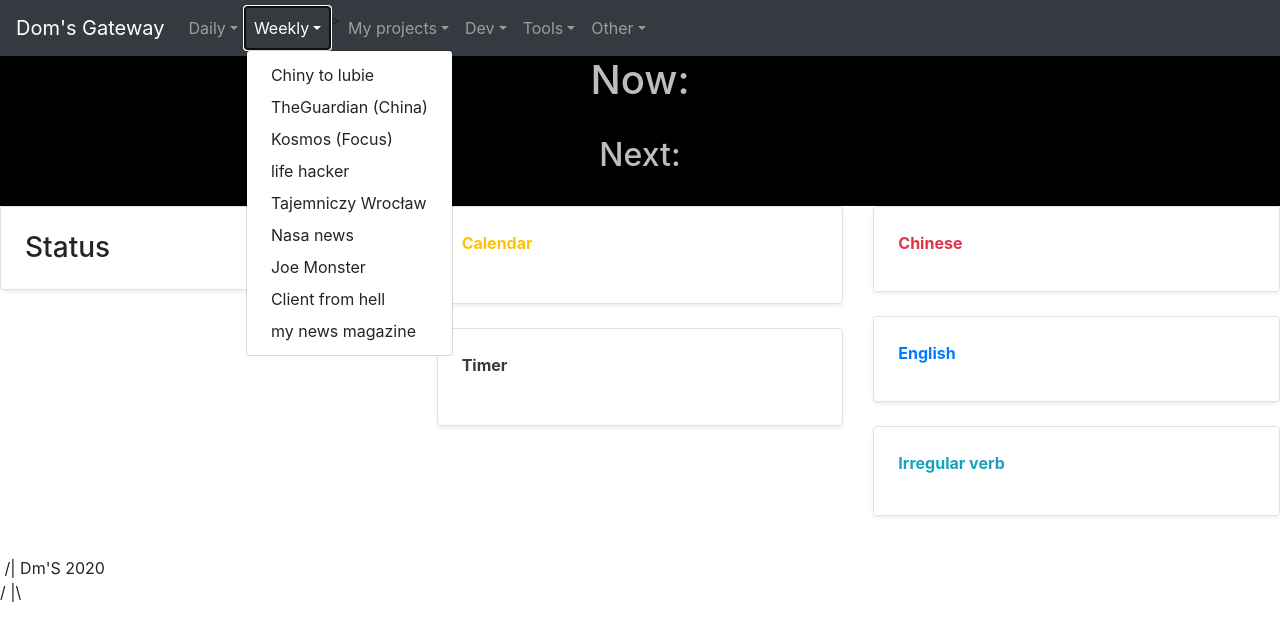
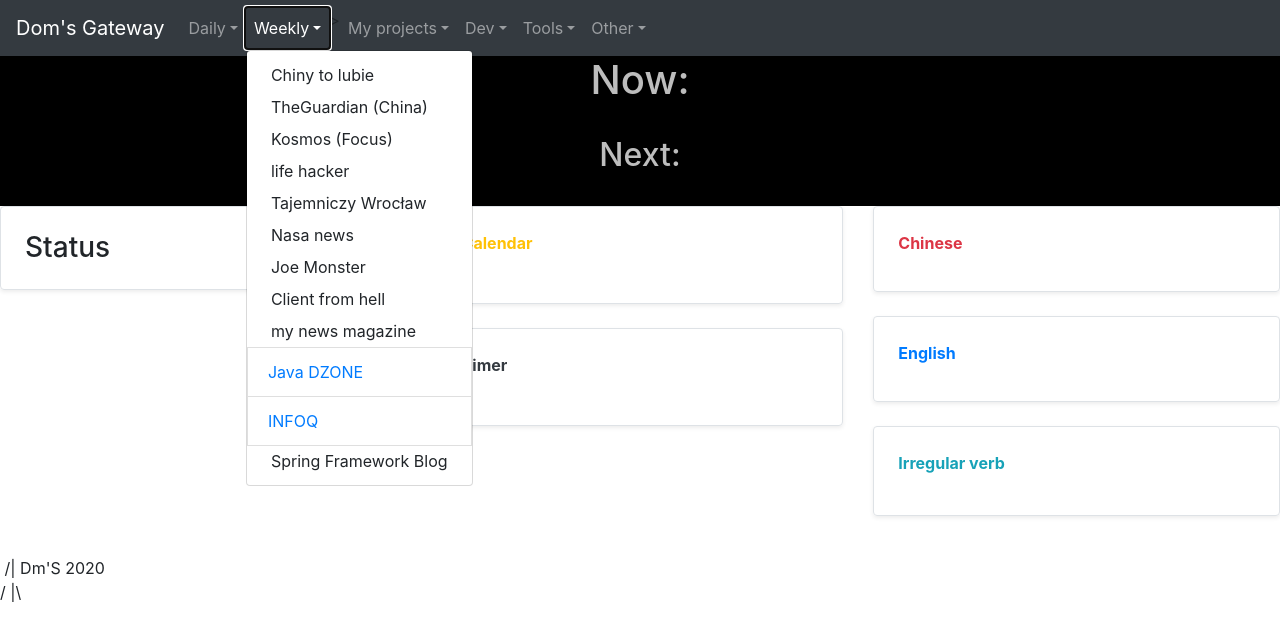
Before and after one commit to pastorcmentarny/denva, a Flask app: template src/templates/gateway.html in a window 1280 px wide, after a click on "Weekly". Shown: the top 641 px of the page. Run offline with Flask 2, Linux system fonts and the light colour scheme; the template is opened without the code that fills it, so the values that code supplies are empty; parts of the project's set-up code (start-up, migrations or seed data) failed here and were passed over; some libraries are stand-ins or nearby versions.

Commit message:
update pages in gateway

```diff
--- a/src/templates/gateway.html
+++ b/src/templates/gateway.html
@@ -48,7 +48,6 @@
                     <a href="http://railnews.co.uk/news/" class="dropdown-item">Rail News</a>
                     <a href="https://www.cooltura24.co.uk/wiadomosci" class="dropdown-item">Coolturas</a>
                     <a href="https://goniec.com/wiadomosci/wielka-brytania" class="dropdown-item">Goniec</a>
-                    <a href="https://spring.io/blog" class="dropdown-item">Spring Framework Blog</a>
 
 
                 </div>
@@ -66,6 +65,10 @@
                     <a href="http://joemonster.org/index.php" class="dropdown-item">Joe Monster</a>
                     <a href="http://clientsfromhell.net" class="dropdown-item">Client from hell</a>
                     <a href="https://www.mynewsmag.co.uk/" class="dropdown-item">my news magazine</a>
+                    <a href="http://java.dzone.com" class="list-group-item">Java DZONE</a>
+                    <a href="http://www.infoq.com" class="list-group-item">INFOQ</a>
+                    <a href="https://spring.io/blog" class="dropdown-item">Spring Framework Blog</a>
+
                 </div>
             </li>
             >
```
